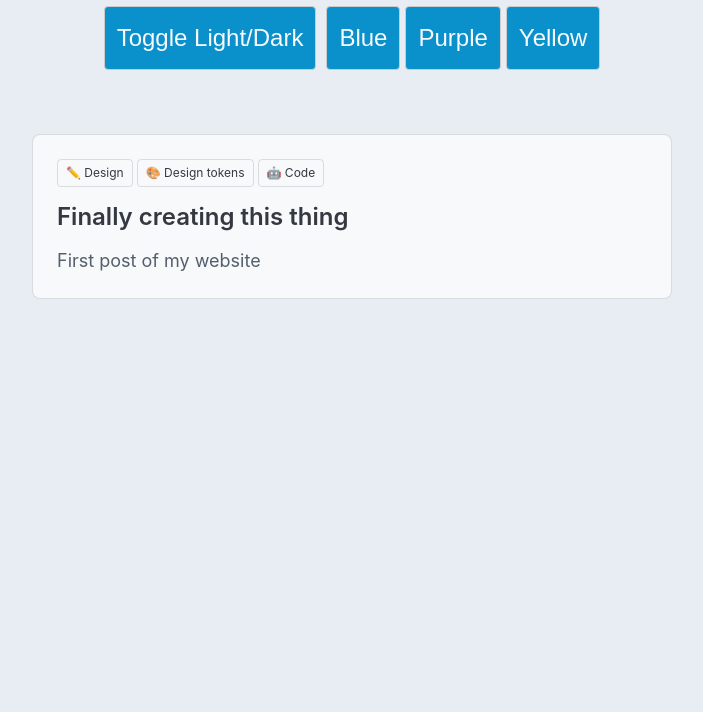
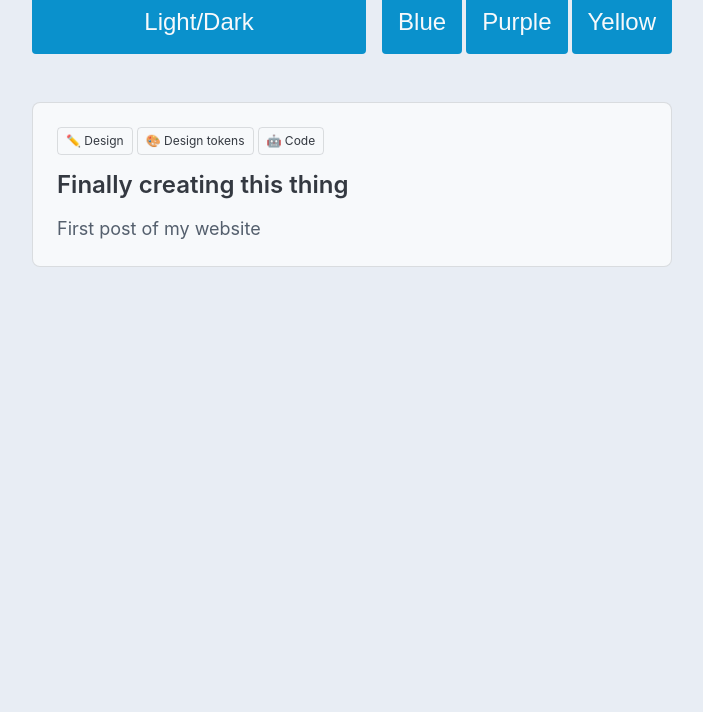
Before and after one commit to EasySimpleCool/blog-tokens, an Eleventy site: page src/index.html in a window 1280 px wide. Shown: the part 88-800 px from the top of the page, without its empty margins (288-991 px from the left). Built offline with nearby package versions, Linux system fonts and the light colour scheme; Eleventy itself is replaced by a stand-in of ours; files that its build step writes are made by us from their sources.

Commit message:
refactor: update theme toggle button text and improve layout of theme controls

```diff
--- a/src/_layouts/base.njk
+++ b/src/_layouts/base.njk
@@ -25,7 +25,7 @@
 
       <!-- Theme controls -->
       <div class="theme-controls">
-        <button id="theme-toggle" class="theme-button">Toggle Light/Dark</button>
+        <button id="theme-toggle" class="theme-button">Light/Dark</button>
 
         <div class="color-switches">
           <button data-color="blue" class="color-button blue">Blue</button>
--- a/src/css/main.css
+++ b/src/css/main.css
@@ -245,18 +245,16 @@ post-detail {
 /* Basic styling for theme controls */
 .theme-controls {
   display: flex;
-  gap: 10px;
-  margin: 1rem 0;
+  gap: 16px;
+  width: 100%;
 }
 
 .color-switches {
   display: flex;
-  gap: 5px;
+  gap: 4px; /* Take up full available width */
 }
 
-.theme-button, .color-button {
-  padding: 8px 12px;
-  border-radius: 4px;
+.color-button {
   cursor: pointer;
-  border: 1px solid #ccc;
+  flex: 1; /* Make each color button take up equal space */
 }
```
Also changed, not shown: 3 other files.
